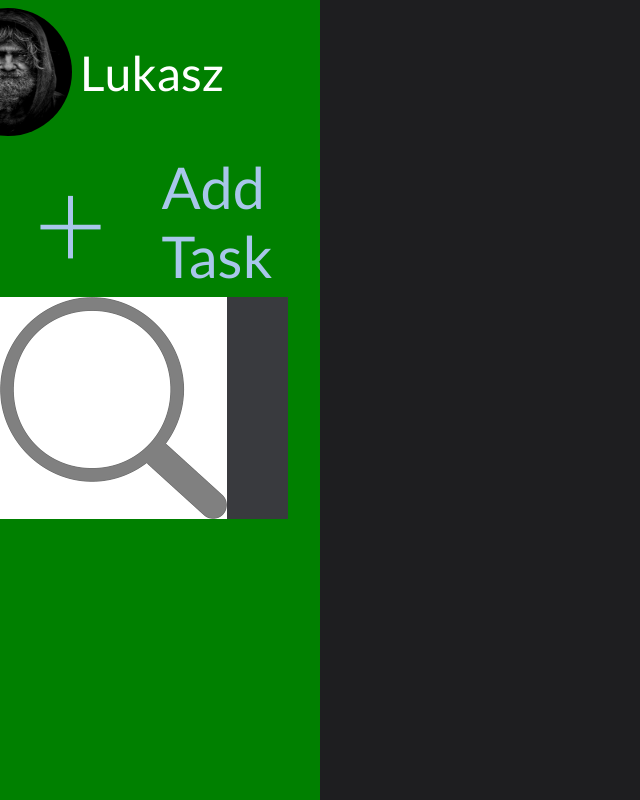
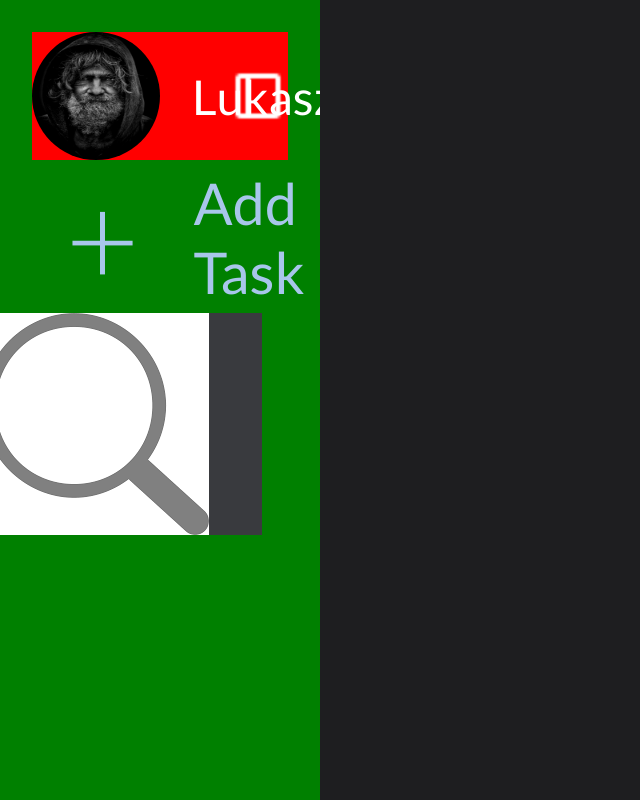
Before and after one commit to lukanogaj/scheduler, a React (Create React App) app: page / in a window 1280 px wide. Shown: the whole page, without its empty margins (0-640 px from the left). Built offline with nearby package versions, Linux system fonts and the light colour scheme.

Commit message:
header-set

```diff
--- a/src/components/Header/index.jsx
+++ b/src/components/Header/index.jsx
@@ -3,6 +3,7 @@ import { useState } from "react";
 import styles from "./index.module.scss";
 
 import mojo from "../images/mojo.jpg";
+import splitScreen from "../images/split.png";
 import { ChevronDown } from "../images/icons";
 import { ChevronUp } from "../images/icons";
 import { SplitScreen } from "../images/icons";
@@ -24,12 +25,17 @@ const Header = () => {
 					/>
 				</div>
 				<h1>Lukasz</h1>
-				<div onClick={dropdownHandler}>
+				<div
+					className={styles.dropDownHandler}
+					onClick={dropdownHandler}>
 					{dropDown ? <ChevronDown /> : <ChevronUp />}
 				</div>
 			</div>
 			<div className={styles.split}>
-				<SplitScreen />
+				<img
+					src={splitScreen}
+					alt=''
+				/>
 			</div>
 		</div>
 	);
--- a/src/components/Header/index.module.scss
+++ b/src/components/Header/index.module.scss
@@ -1,42 +1,50 @@
 .header {
 	display: flex;
 	justify-content: space-between;
+	background-color: red;
 	color: #ffffff;
 	width: 100%;
 	font-family: Lato, sans-serif;
 	.mojoHeader {
 		display: flex;
-		justify-content: center;
 		width: 50%;
 		align-items: center;
 
 		.mojoImg {
 			display: flex;
 			border-radius: 50%;
-			padding: 0.5rem;
+			padding-right: 2rem;
 			& img {
 				border-radius: 50%;
 				width: 8rem;
 				height: 8rem;
-				object-fit: fill;
+				// object-fit: fill;
 			}
 		}
 	}
 
 	.split {
 		display: flex;
-		margin: auto;
-		justify-content: right;
+		// margin: auto;
+		justify-content: flex-end;
 		align-items: center;
 		width: 50%;
-		padding-left: 16rem;
+		img {
+			width: 60px;
+			transform: rotate(-90deg);
+		}
 	}
 
-	svg {
+	.dropDownHandler {
 		width: 100%;
-		height: 5em;
-		font-weight: 300;
+
+		svg {
+			width: 100%;
+			height: 5em;
+			font-weight: 200;
+		}
 	}
+
 	h1 {
 		display: inline-block;
 		font-size: 3em;
--- a/src/components/Sidebar/index.module.scss
+++ b/src/components/Sidebar/index.module.scss
@@ -7,4 +7,5 @@
 	background-color: green;
 	// background-color: #2f3137;
 	height: 100%;
+	padding: 2rem;
 }
```
Also changed, not shown: src/components/images/split.png (added).
